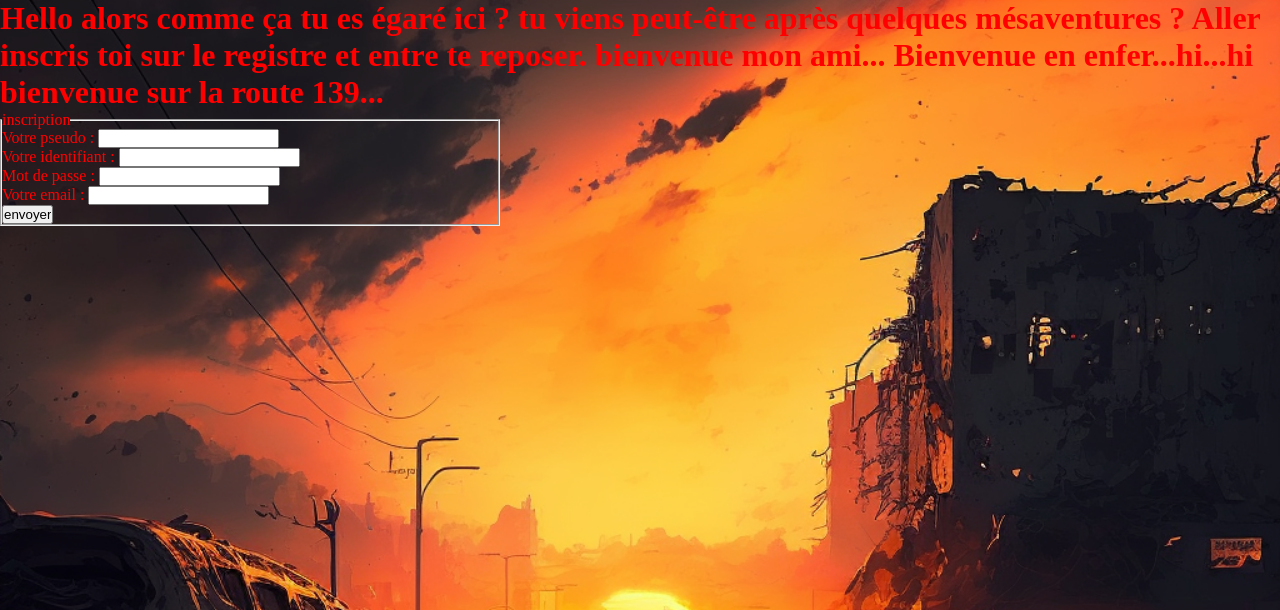
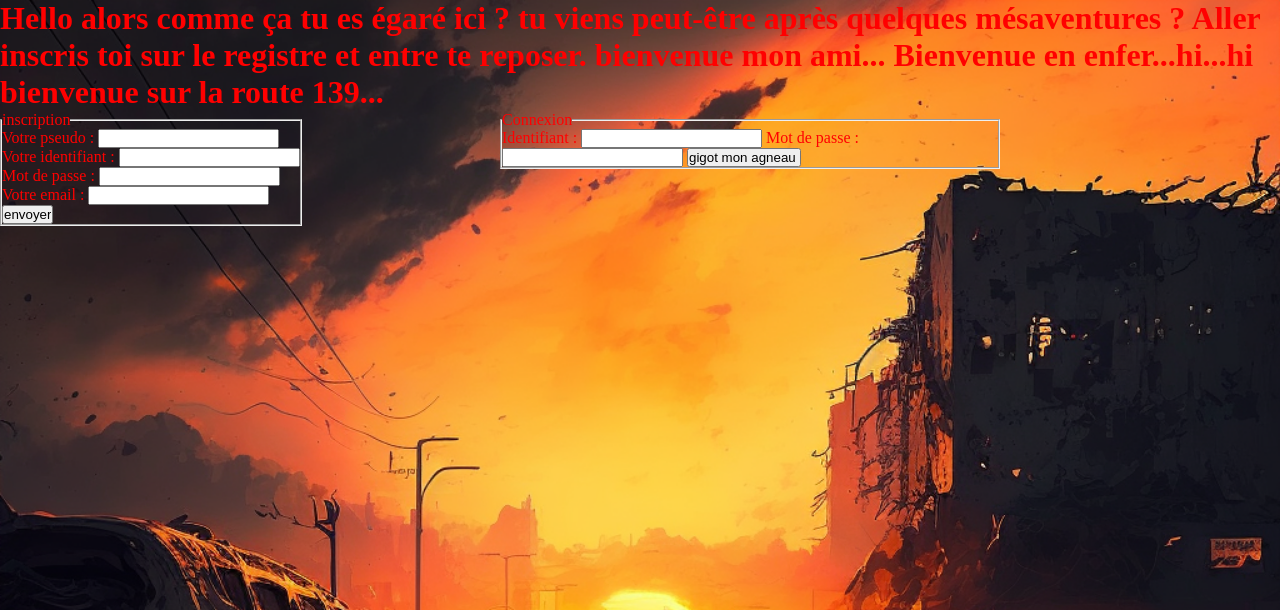
Before and after one commit to orikham/expos-Session, a PHP site: page /formulaire.php in a window 1280 px wide. Shown: the top 610 px of the page. Run offline with PHP 8.4, Linux system fonts and the light colour scheme.

Commit message:
commit 4

```diff
--- a/CSS/style.css
+++ b/CSS/style.css
@@ -23,12 +23,15 @@ body h1 {
   color: red;
 }
 body section {
-  width: 500px;
+  width: 1000px;
   height: 500px;
+  display: flex;
 }
 body section #inscription {
   width: 500px;
   color: red;
+  display: flex;
+  flex-direction: row;
 }
 body section #connexion {
   width: 500px;
--- a/CSS/style.scss
+++ b/CSS/style.scss
@@ -28,11 +28,13 @@ body{
     }
 
     section{
-        width: 500px;
+        width: 1000px;
         height: 500px;
+        display: flex;
         #inscription{
             width: 500px;
             color: red;
+            display: flex;flex-direction: row;
         }
 
         #connexion{
--- a/formulaire.php
+++ b/formulaire.php
@@ -39,7 +39,24 @@ bienvenue mon ami... Bienvenue en enfer...hi...hi bienvenue sur la route 139...
 				</form>
 	        </div>
 
+            <div id="connexion">
+        <form action="session.php" method="POST">
+            <fieldset>
+                <legend>Connexion</legend>
 
+                    <label for="identifiant">Identifiant : </label>
+                    <input type="text" name="identifiant" id="identifiant" required>
+
+
+                    <label for="password">Mot de passe : </label>
+                    <input type="password" name="password" id="password" required>
+
+                    <input type="submit" name="submit" value="gigot mon agneau ">
+
+            </fieldset>
+        </form>
+
+    </div>
 	</section>
 </body>
 </html>
--- a/index.php
+++ b/index.php
@@ -7,6 +7,7 @@ if(session_status() == PHP_SESSION_ACTIVE){
     echo "Aucune session n'est en cours";
 }
 
+//fin de la partie session
 
 try{
     $db = new PDO('mysql:host=localhost;dbname=zombie-anarchie;charset=utf8', 'root', '');
--- a/index_post.php
+++ b/index_post.php
@@ -1,5 +1,5 @@
 <?php
-session_start();
+
 
 require_once './index.php';
 
--- a/session.php
+++ b/session.php
@@ -1,5 +1,5 @@
 <?php
-session_start();
+
 
 require_once './index.php';
 
```
Also changed, not shown: elementsBDD/zombie-anarchie.php (added, +19 -0 lines), README.md, 2 other files.
